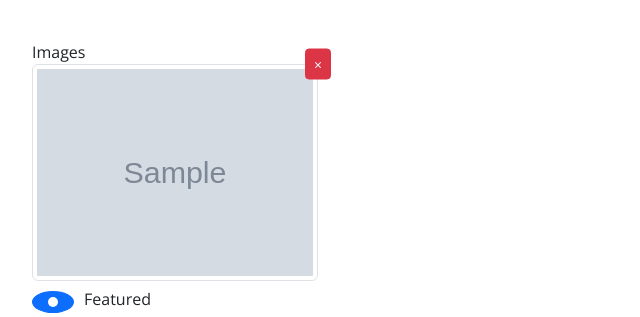
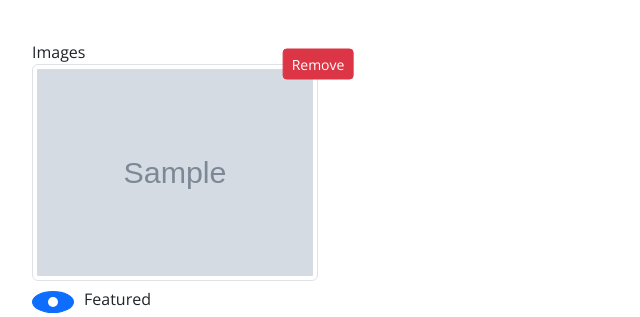
Before and after one commit to rasmus-eklund/car-dealership, a Django app: page /edit/1/ in a window 1280 px wide. Shown: the part 110-427 px from the top of the page, without its empty margins (0-640 px from the left). Run offline with Django 4.2, Linux system fonts and the light colour scheme; a user stored in the database is signed in; tables that the repository leaves empty hold one stand-in row (values such as "Sample post"); grey boxes marked "Sample" are stand-in pictures; some web fonts are replaced.

Commit message:
Change button text

```diff
--- a/car_dealership/cars/templates/car/edit_car.html
+++ b/car_dealership/cars/templates/car/edit_car.html
@@ -16,7 +16,7 @@
                               action="{% url 'delete_car_image' image.id %}"
                               class="position-absolute top-0 start-100 translate-middle delete-image-form">
                             {% csrf_token %}
-                            <button type="submit" class="btn btn-danger btn-sm delete-image-btn">&times;</button>
+                            <button type="submit" class="btn btn-danger btn-sm delete-image-btn">Remove</button>
                         </form>
                     </div>
                     <div class="form-check">
```
